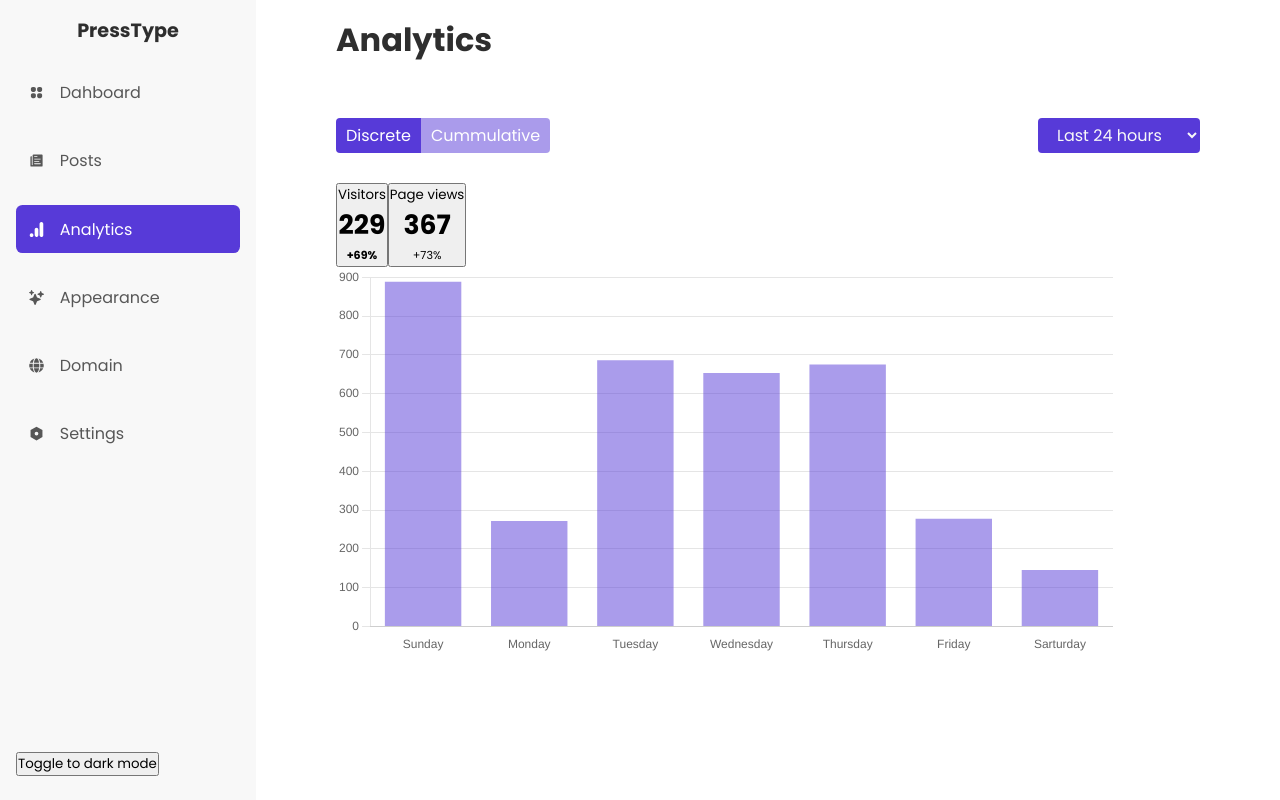
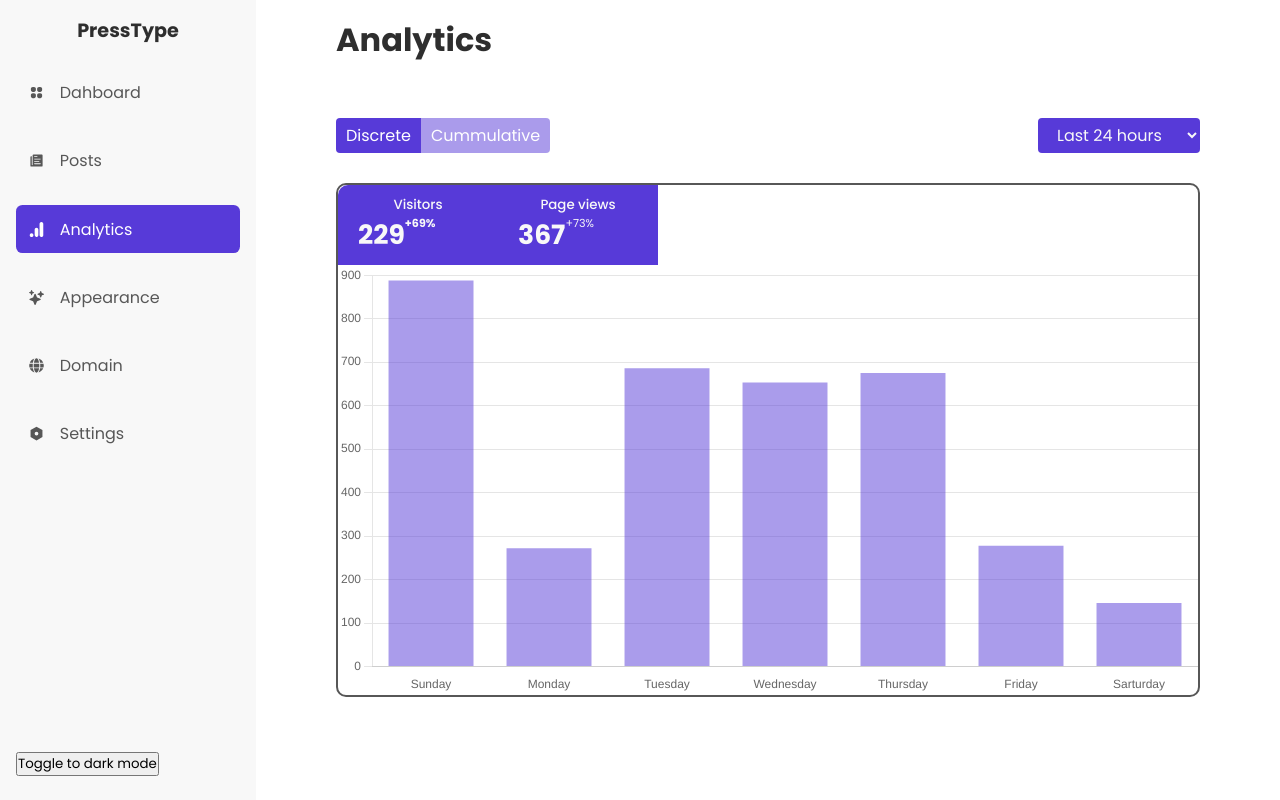
Before and after one commit to akinloluwami/presstype, a Next.js app: page /analytics in a window 1280 px wide. Built offline with nearby package versions, Linux system fonts and the light colour scheme.

Commit message:
styling___

```diff
--- a/pages/analytics/styles.module.scss
+++ b/pages/analytics/styles.module.scss
@@ -40,6 +40,27 @@
 }
 
 .graph_container {
-  width: 90%;
-  //   margin: auto;
+  // width: 90%;
+  border: 2px solid $base-gray;
+  border-radius: 10px;
+  margin: auto;
+  .data_option {
+    display: flex;
+    .data_select {
+      background-color: $accent-base;
+      border: none;
+      width: 10rem;
+      color: $white-secondary;
+      padding: 10px 20px;
+      &:first-child {
+        border-top-left-radius: 10px;
+      }
+      p {
+        font-weight: 500;
+      }
+      .button_inner {
+        display: flex;
+      }
+    }
+  }
 }
```
